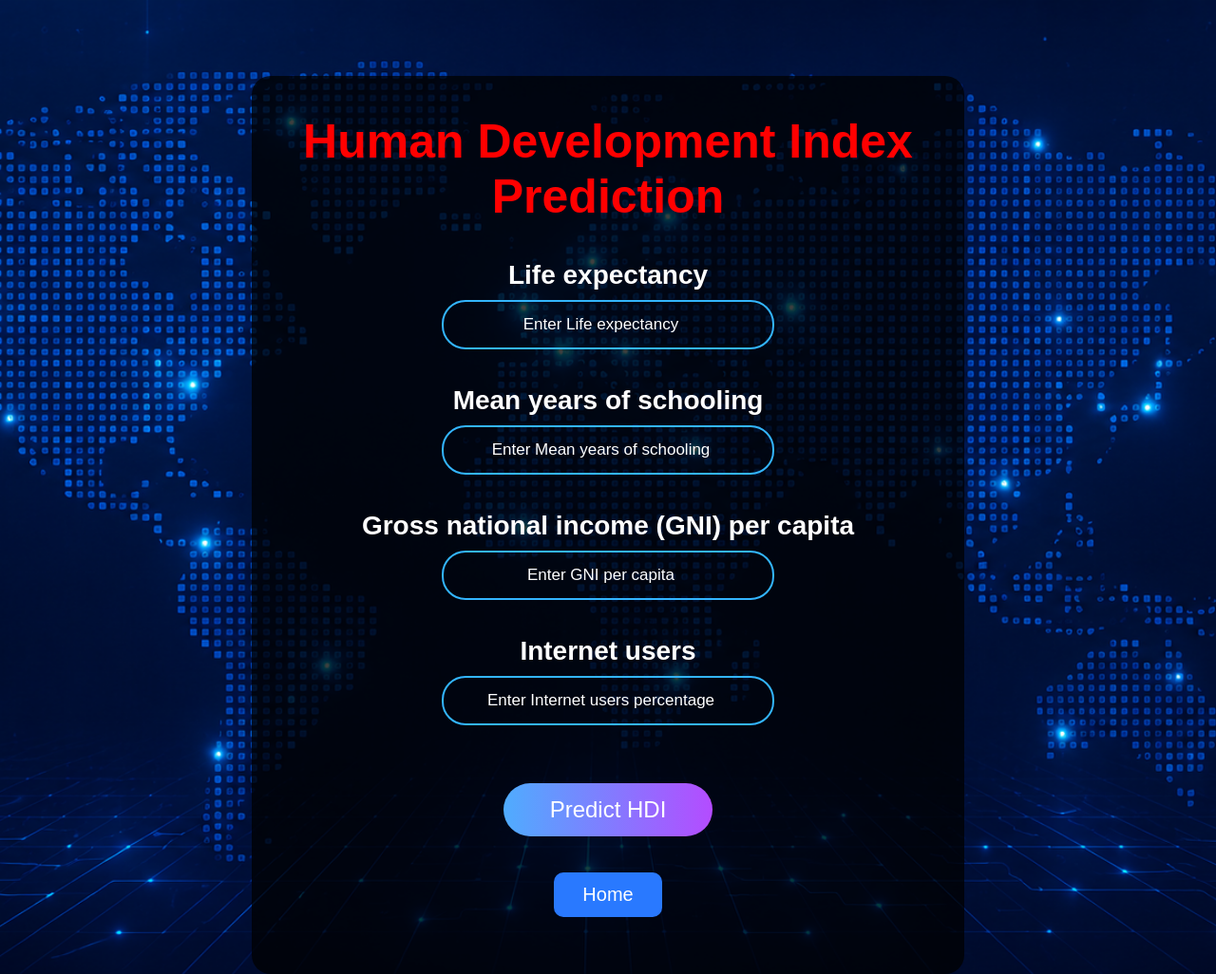
After one commit to venkatasai1271/Comprehensive-Measure-of-Well-Being, a Flask app: page /Prediction in a window 1280 px wide. The commit adds this page. Shown: the whole page at 95% size. Run offline with Flask 3, Linux system fonts and the light colour scheme; parts of the project's set-up code (start-up, migrations or seed data) failed here and were passed over.

Commit message:
Updated Flask HDI prediction app and added prediction page

```diff
--- a/Flask/app.py
+++ b/Flask/app.py
@@ -3,16 +3,21 @@ import pickle
 import pandas as pd
 from flask import Flask, render_template, request
 
+
 app = Flask(__name__)
 
-# -------------------------------
+
+# --------------------------------
 # Load trained model
-# -------------------------------
+# --------------------------------
+
 BASE_DIR = os.path.dirname(os.path.abspath(__file__))
 MODEL_PATH = os.path.join(BASE_DIR, "HDI.pkl")
 
+
 with open(MODEL_PATH, "rb") as f:
     model = pickle.load(f)
+
 
 print("=" * 50)
 print("Model Loaded Successfully")
@@ -21,106 +26,159 @@ print("Model Path:", MODEL_PATH)
 if hasattr(model, "feature_names_in_"):
     print("Features:", model.feature_names_in_)
     print("Total Features:", len(model.feature_names_in_))
+
 print("=" * 50)
 
 
-# -------------------------------
+
+# --------------------------------
 # Home Page
-# -------------------------------
+# --------------------------------
+
 @app.route("/")
 def home():
     return render_template("home.html")
 
 
-# -------------------------------
-# Prediction Page
-# -------------------------------
+
+# --------------------------------
+# Prediction Input Page
+# --------------------------------
+
 @app.route("/Prediction")
 def prediction():
     return render_template("index.html")
 
 
-# -------------------------------
+
+# --------------------------------
 # Home Button
-# -------------------------------
+# --------------------------------
+
 @app.route("/Home")
 def Home():
     return render_template("home.html")
 
 
-# -------------------------------
-# Predict
-# -------------------------------
+
+# --------------------------------
+# Prediction Logic
+# --------------------------------
+
 @app.route("/predict", methods=["POST"])
 def predict():
 
     try:
 
-        # Read input values
+        # Getting values from HTML form
+
         life = float(request.form["Life expectancy"])
+
         school = float(request.form["Mean years of schooling"])
-        gni = float(request.form["Gross national income (GNI) per capita"])
-        internet = float(request.form["Internet users"])
 
-        # Create dataframe
-        df = pd.DataFrame({
+        gni = float(
+            request.form["Gross national income (GNI) per capita"]
+        )
+
+        internet = float(
+            request.form["Internet users"]
+        )
+
+
+        # Creating dataframe for model
+
+        input_data = pd.DataFrame({
+
             "Life expectancy": [life],
+
             "Mean years of schooling": [school],
+
             "Gross national income (GNI) per capita": [gni],
+
             "Internet users": [internet]
+
         })
 
-        print("\nInput Data")
-        print(df)
 
-        # Prediction
-        prediction = model.predict(df)
+        print("\nInput Data:")
+        print(input_data)
+
+
+
+        # Model Prediction
+
+        prediction = model.predict(input_data)
+
 
         print("Raw Prediction:", prediction)
 
-        # Convert prediction into float
-        if isinstance(prediction, (list, tuple)):
-            score = float(prediction[0])
-        else:
-            try:
-                score = float(prediction[0][0])
-            except:
-                score = float(prediction[0])
+
+
+        # Convert prediction to float
+
+        score = float(prediction[0])
 
         score = round(score, 2)
 
-        # HDI Category
+
+
+        # HDI Classification
+
         if score >= 0.80:
+
             result = "Very High HDI"
 
+
         elif score >= 0.70:
+
             result = "High HDI"
 
+
         elif score >= 0.55:
+
             result = "Medium HDI"
 
+
         else:
+
             result = "Low HDI"
 
+
+
         return render_template(
+
             "resultnew.html",
+
             prediction_text=result,
+
             score=score
+
         )
+
 
     except Exception as e:
 
+
         print("ERROR:", e)
 
+
         return render_template(
+
             "resultnew.html",
-            prediction_text="Error",
-            score=str(e)
+
+            prediction_text="Prediction Error",
+
+            score=e
+
         )
 
 
-# -------------------------------
-# Run App
-# -------------------------------
+
+
+# --------------------------------
+# Run Flask Application
+# --------------------------------
+
 if __name__ == "__main__":
+
     app.run(debug=True)
--- a/Flask/static/css/style.css
+++ b/Flask/static/css/style.css
@@ -5,152 +5,384 @@
     font-family:Arial, Helvetica, sans-serif;
 }
 
+
 body{
+
     background:url("../images/bg.jpg");
+
     background-size:cover;
+
     background-position:center;
+
     background-repeat:no-repeat;
-    height:100vh;
+
+    min-height:100vh;
+
 }
 
-/* Home Page */
+
+/* =========================
+      HOME PAGE
+========================= */
+
 
 .home{
+
     text-align:center;
+
     padding-top:40px;
+
 }
 
+
 .home h1{
+
     color:red;
+
     font-size:60px;
+
     font-weight:bold;
+
 }
 
+
 .home p{
+
     color:white;
+
     width:80%;
+
     margin:auto;
+
     margin-top:30px;
+
     font-size:22px;
+
     line-height:35px;
-    background:rgba(0,0,0,0.4);
-    padding:20px;
-    border-radius:10px;
+
+    background:rgba(0,0,0,0.5);
+
+    padding:25px;
+
+    border-radius:15px;
+
 }
 
+
+
 .home a{
+
     display:inline-block;
+
     margin-top:40px;
+
     text-decoration:none;
+
     color:white;
+
     background:#2979ff;
+
     padding:15px 45px;
+
     font-size:24px;
+
     border-radius:10px;
+
 }
 
+
+
 .home a:hover{
+
     background:red;
+
 }
 
-/* Prediction Page */
+
+
+/* =========================
+      PREDICTION PAGE
+========================= */
+
 
 .container{
+
     width:600px;
+
     margin:auto;
-    margin-top:30px;
-    background:rgba(0,0,0,0.6);
+
+    margin-top:40px;
+
+    background:rgba(0,0,0,0.65);
+
     border-radius:30px;
-    padding:30px;
+
+    padding:40px;
+
     text-align:center;
+
 }
 
+
+
 .container h1{
+
     color:red;
-    font-size:50px;
-    margin-bottom:25px;
+
+    font-size:45px;
+
+    margin-bottom:30px;
+
 }
 
-input,select{
-    width:350px;
-    padding:14px;
+
+
+.container h3{
+
+    color:white;
+
+    font-size:22px;
+
     margin-top:15px;
-    border-radius:25px;
-    border:2px solid #33b5ff;
-    background:transparent;
-    color:white;
-    text-align:center;
-    font-size:17px;
+
 }
 
-input::placeholder{
+
+
+input{
+
+    width:350px;
+
+    padding:14px;
+
+    margin-top:10px;
+
+    border-radius:25px;
+
+    border:2px solid #33b5ff;
+
+    background:transparent;
+
     color:white;
+
+    text-align:center;
+
+    font-size:17px;
+
 }
 
-select{
+
+
+input::placeholder{
+
     color:white;
+
+    opacity:1;
+
 }
 
-option{
-    color:black;
+
+
+input:focus{
+
+    outline:none;
+
+    border-color:red;
+
 }
 
+
+
 button{
+
     width:220px;
+
     margin-top:25px;
+
     padding:14px;
+
     border:none;
+
     border-radius:30px;
+
     background:linear-gradient(to right,#4facfe,#b44cff);
+
     color:white;
+
     font-size:24px;
+
     cursor:pointer;
+
 }
 
+
+
 button:hover{
+
     transform:scale(1.05);
+
+    background:red;
+
 }
 
-/* Result Page */
+
+
+/* =========================
+      RESULT PAGE
+========================= */
+
 
 .result{
+
+
     width:750px;
+
+
     margin:auto;
+
+
     margin-top:80px;
+
+
     background:rgba(0,0,0,0.75);
+
+
     border-radius:20px;
+
+
     text-align:center;
+
+
     padding:40px;
+
+
 }
 
+
+
 .result h1{
+
+
     color:red;
+
+
     font-size:50px;
+
+
 }
 
+
+
 .result h2{
+
+
     color:yellow;
+
+
     margin-top:25px;
+
+
     font-size:38px;
+
+
 }
 
+
+
 .result h3{
+
+
     color:white;
+
+
     margin-top:20px;
+
+
     font-size:28px;
+
+
 }
 
+
+
 .result a{
+
+
     display:inline-block;
+
+
     margin:20px;
+
+
     text-decoration:none;
+
+
     color:white;
+
+
     background:#2979ff;
+
+
     padding:12px 30px;
+
+
     border-radius:10px;
+
+
     font-size:20px;
+
+
 }
 
+
+
 .result a:hover{
+
+
     background:red;
+
+
 }
+
+
+
+/* =========================
+      MOBILE VIEW
+========================= */
+
+
+@media(max-width:700px){
+
+
+    .container,
+    .result{
+
+        width:90%;
+
+    }
+
+
+    .home h1{
+
+        font-size:40px;
+
+    }
+
+
+    .home p{
+
+        width:90%;
+
+        font-size:18px;
+
+    }
+
+
+    input{
+
+        width:90%;
+
+    }
+
+
+}
--- /dev/null
+++ b/Flask/templates/index.html
@@ -0,0 +1,101 @@
+<!DOCTYPE html>
+<html lang="en">
+
+<head>
+
+<meta charset="UTF-8">
+
+<title>HDI Prediction</title>
+
+<link rel="stylesheet" href="{{ url_for('static', filename='css/style.css') }}">
+
+</head>
+
+
+<body>
+
+
+<div class="result">
+
+
+<h1>Human Development Index Prediction</h1>
+
+<br>
+
+
+<form action="/predict" method="POST">
+
+
+<h3>Life expectancy</h3>
+
+<input type="number"
+       step="any"
+       name="Life expectancy"
+       placeholder="Enter Life expectancy"
+       required>
+
+
+<br><br>
+
+
+
+<h3>Mean years of schooling</h3>
+
+<input type="number"
+       step="any"
+       name="Mean years of schooling"
+       placeholder="Enter Mean years of schooling"
+       required>
+
+
+<br><br>
+
+
+
+<h3>Gross national income (GNI) per capita</h3>
+
+<input type="number"
+       step="any"
+       name="Gross national income (GNI) per capita"
+       placeholder="Enter GNI per capita"
+       required>
+
+
+<br><br>
+
+
+
+<h3>Internet users</h3>
+
+<input type="number"
+       step="any"
+       name="Internet users"
+       placeholder="Enter Internet users percentage"
+       required>
+
+
+<br><br><br>
+
+
+<button type="submit">
+    Predict HDI
+</button>
+
+
+</form>
+
+
+<br>
+
+
+<a href="/Home">
+    Home
+</a>
+
+
+</div>
+
+
+</body>
+
+</html>
```
Also changed, not shown: 1 other file.
